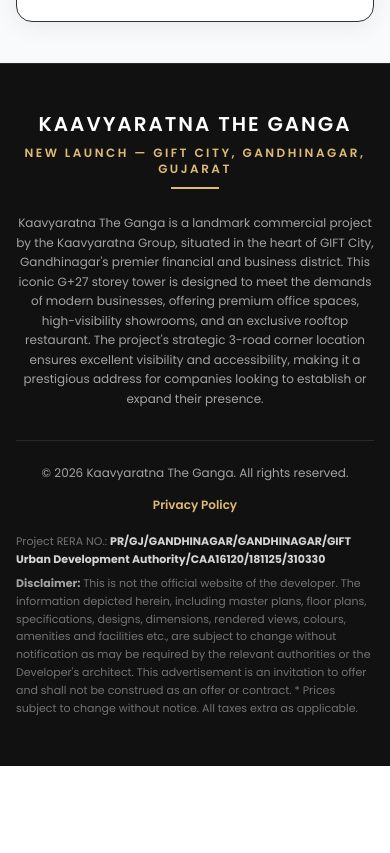
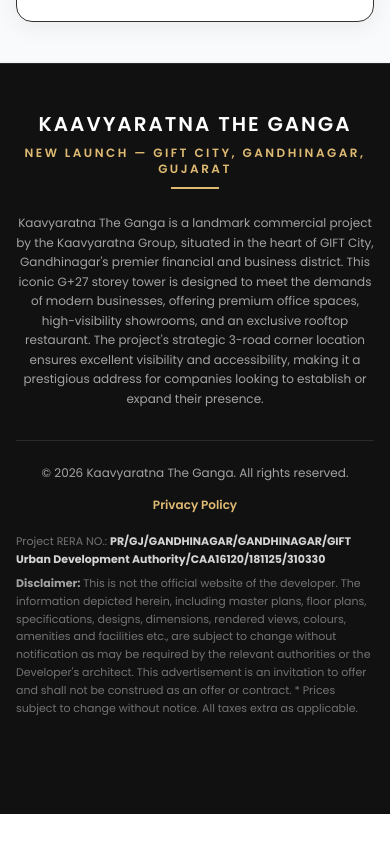
Before and after one commit to vineet-proptiger/kaavyaratna-projects, a plain HTML site: page kavyaratna-the-ganga/index.html in a window 390 px wide. Shown: the part 10595-11448 px from the top of the page. Drawn offline with nearby package versions, Linux system fonts and the light colour scheme; no server answers.

Commit message:
Update footer padding and remove mobile spacer in index.html

```diff
--- a/kavyaratna-the-ganga/index.html
+++ b/kavyaratna-the-ganga/index.html
@@ -1854,7 +1854,7 @@
     <!-- ══════════════════════════════════════════════════════════════════
          11. FOOTER
          ══════════════════════════════════════════════════════════════════ -->
-    <footer style="background: #111111; color: #ffffff; font-family: var(--font-poppins), 'Poppins', sans-serif;" class="py-12 sm:py-16 px-4 sm:px-6 md:px-12 border-t border-white/10">
+    <footer style="background: #111111; color: #ffffff; font-family: var(--font-poppins), 'Poppins', sans-serif;" class="pt-12 pb-24 sm:py-16 px-4 sm:px-6 md:px-12 border-t border-white/10">
       <div class="max-w-[1100px] mx-auto flex flex-col items-center text-center">
 
         <!-- Project Title -->
@@ -2155,9 +2155,6 @@
       </a>
     </div>
 
-    <!-- Mobile Spacer -->
-    <div class="h-16 lg:hidden"></div>
-
     <!-- Scripts -->
     <script src="form-integration.js?v=14.0"></script>
     <script src="https://unpkg.com/aos@2.3.1/dist/aos.js"></script>
```
